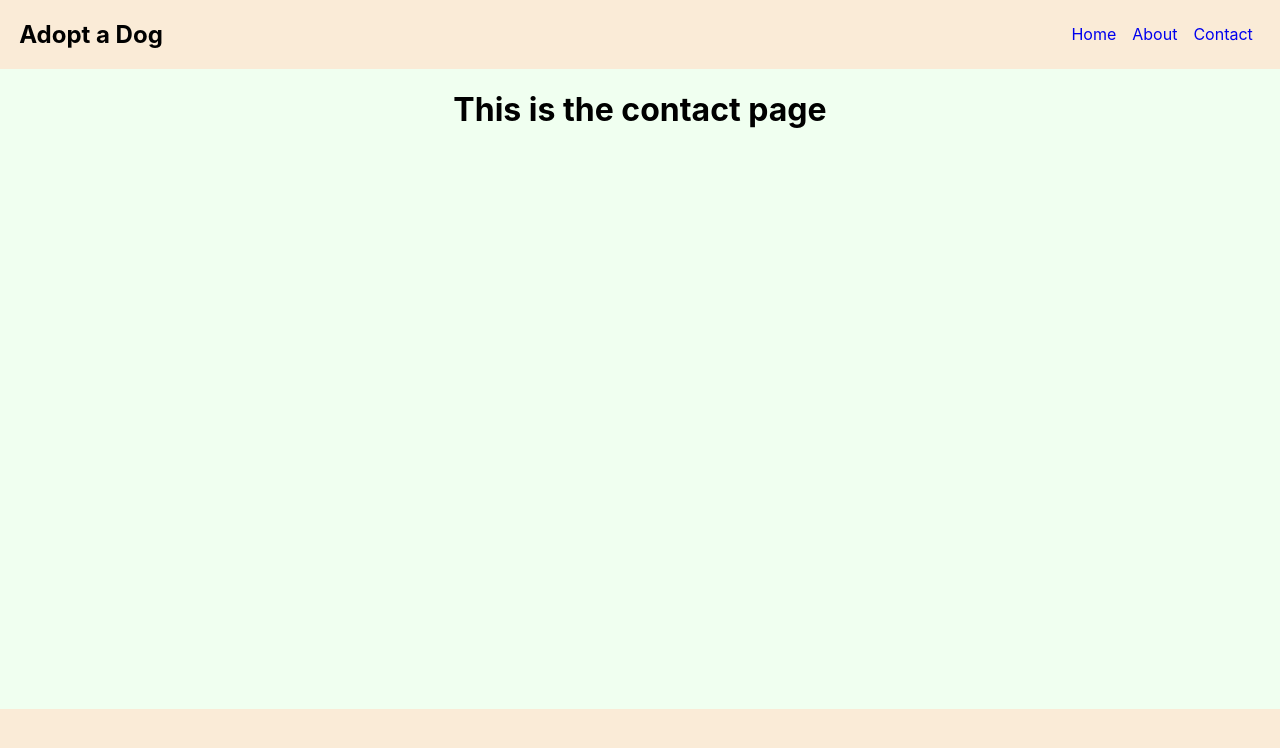
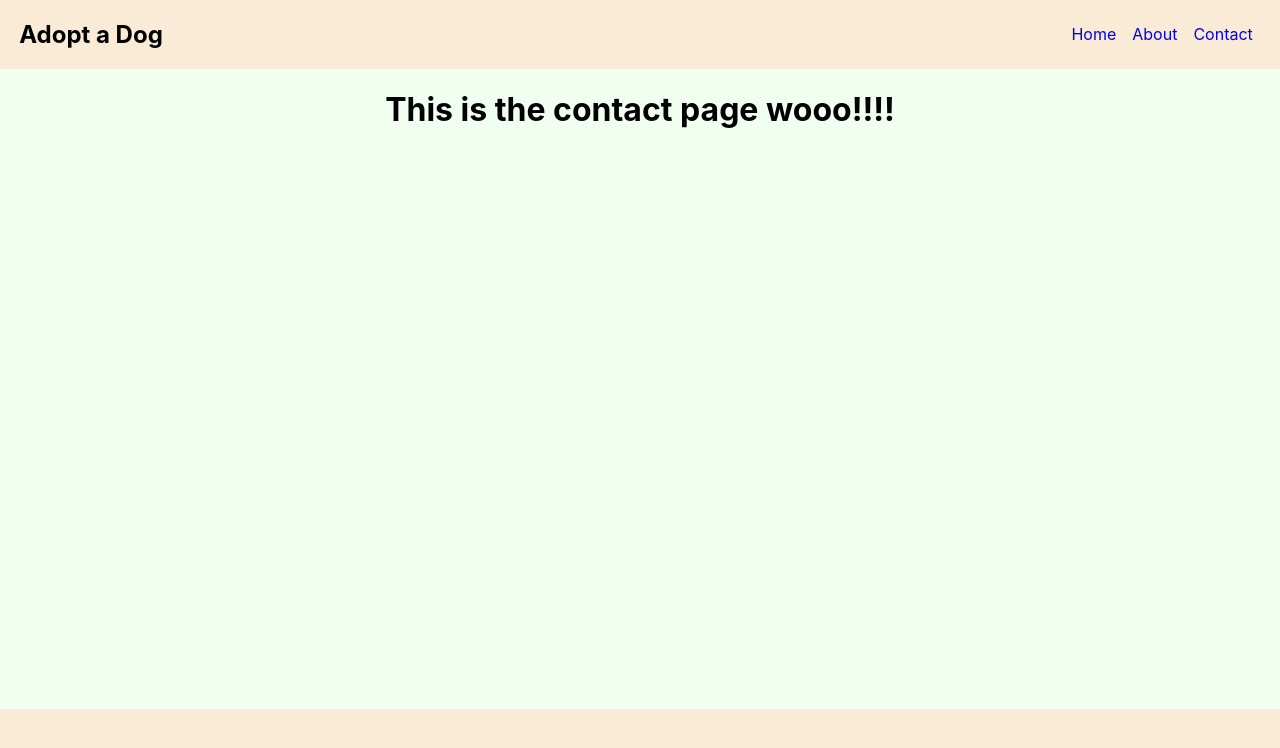
Before and after one commit to ThomasAlexanderMann/react_challenge, a React (Create React App) app: page /contact in a window 1280 px wide. Shown: the top 748 px of the page. Built offline with nearby package versions, Linux system fonts and the light colour scheme.

Commit message:
I made some pointless changes

```diff
--- a/src/youtubeReactCourse/react_challenge/pages/Contact.js
+++ b/src/youtubeReactCourse/react_challenge/pages/Contact.js
@@ -5,7 +5,7 @@ export function Contact() {
   return (
     <>
       <Page>
-        <h1>This is the contact page</h1>
+        <h1>This is the contact page wooo!!!!</h1>
       </Page>
     </>
   );
--- a/src/youtubeReactCourse/react_challenge/pages/Home.js
+++ b/src/youtubeReactCourse/react_challenge/pages/Home.js
@@ -38,6 +38,7 @@ export function Home() {
     <>
       <Page>
         <h1>Adopt a dog today</h1>
+        <h4>This is a  h4 woo</h4>
         <p>Start your journey of adoption today</p>
         <h2>Browse our dogs</h2>
         <div className="card-container">{dogProfiles}</div>
```
